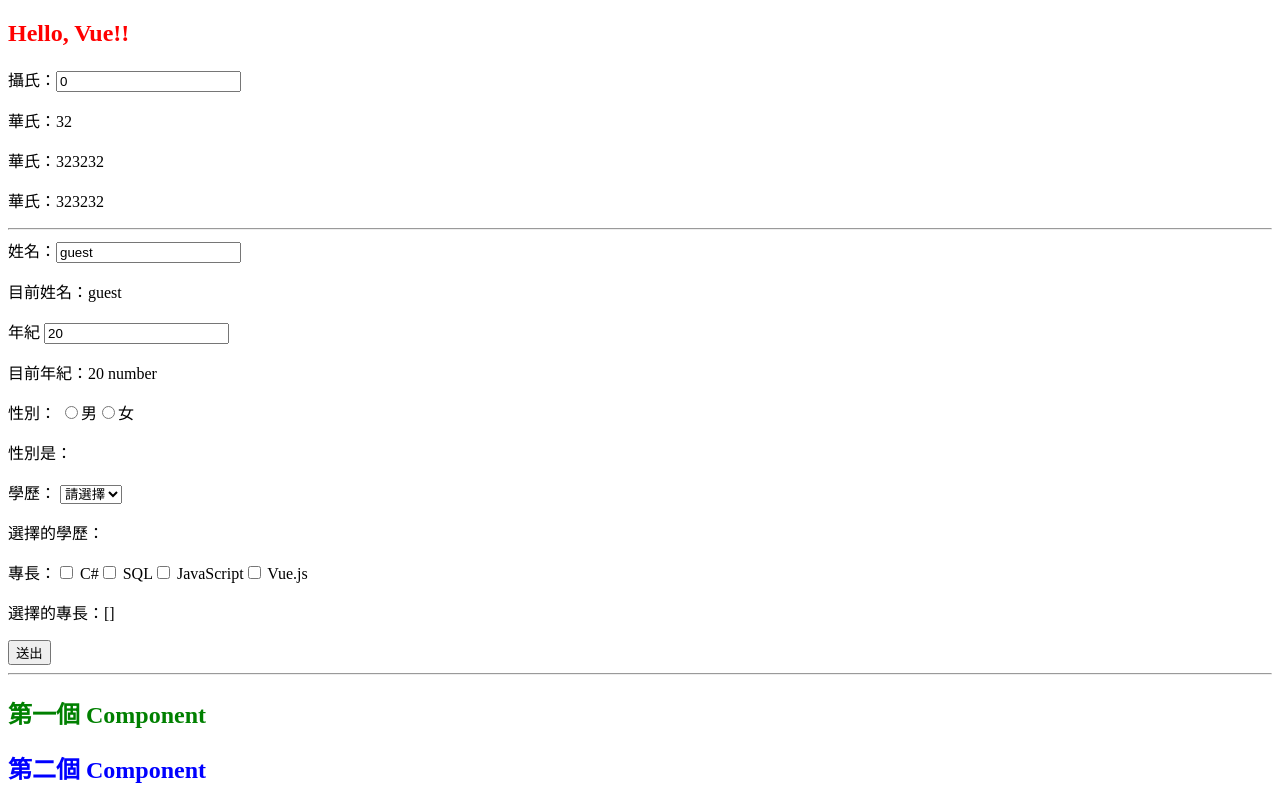
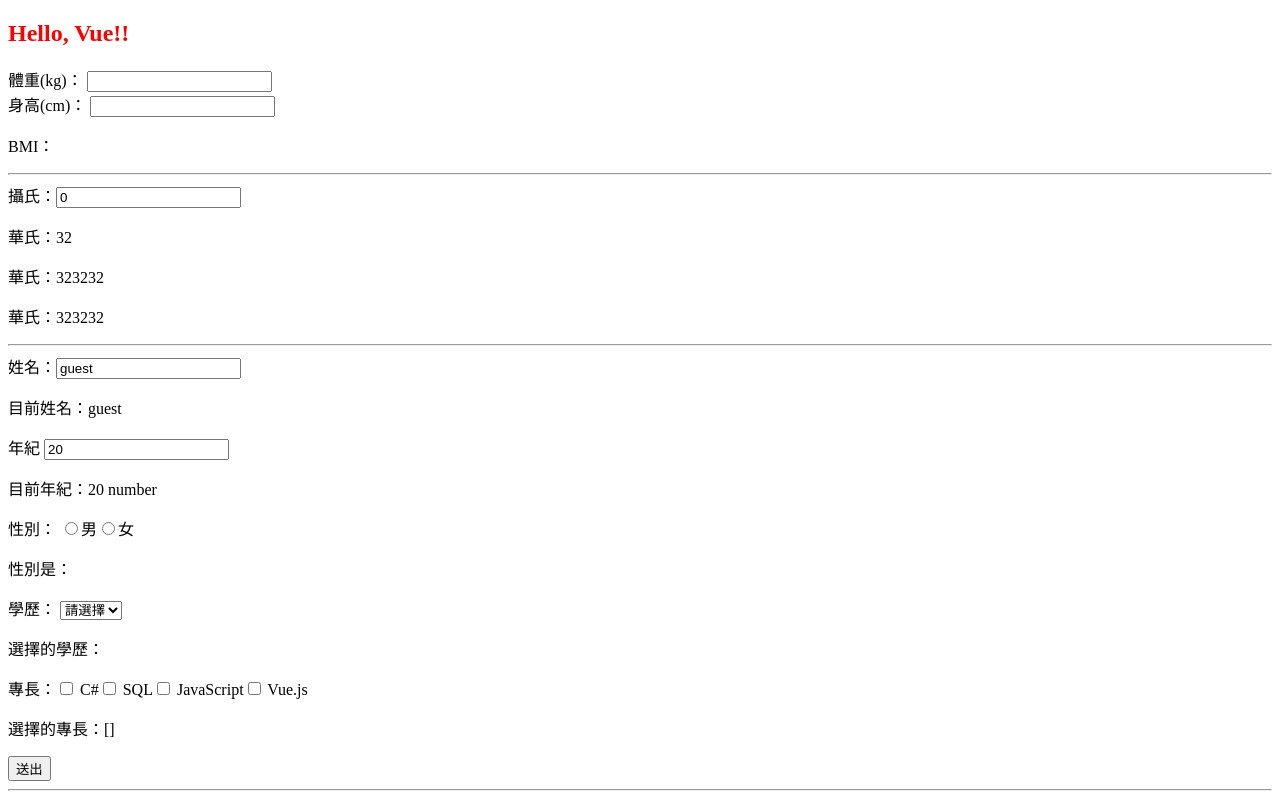
Before and after one commit to HsiaoHungWang/vue-ojtm, a Vue app: page / in a window 1280 px wide. Shown: the top 800 px of the page. Built offline with nearby package versions, Linux system fonts and the light colour scheme.

Commit message:
BMI計算介面

```diff
--- a/src/App.vue
+++ b/src/App.vue
@@ -3,6 +3,7 @@
 import ApiStyle from './components/ApiStyle.vue';
 import BindingComponent from './components/BindingComponent.vue';
 import BindingDemo from './components/BindingDemo.vue';
+import BMIComponent from './components/BMIComponent.vue';
 import ComputedDemo from './components/ComputedDemo.vue';
 import CountComponent from './components/CountComponent.vue';
 import EeventBinding from './components/EeventBinding.vue';
@@ -15,6 +16,8 @@ import ThirdComponent from './components/ThirdComponent.vue';
 
 <template>
   <h2 id="apph2">Hello, Vue!!</h2>
+  <BMIComponent></BMIComponent>
+  <hr />
   <ComputedDemo></ComputedDemo>
   <hr />
   <EeventBinding></EeventBinding>
--- /dev/null
+++ b/src/components/BMIComponent.vue
@@ -0,0 +1,18 @@
+<script setup>
+
+</script>
+
+<template>
+    <div>
+        <div><label>體重(kg)：
+                <input type="number" name="weight" /></label></div>
+        <div>
+            <label>身高(cm)：
+                <input type="number" name="height" /></label>
+        </div>
+        <p>BMI：</p>
+
+    </div>
+</template>
+
+<style lang="css" scoped></style>
```
